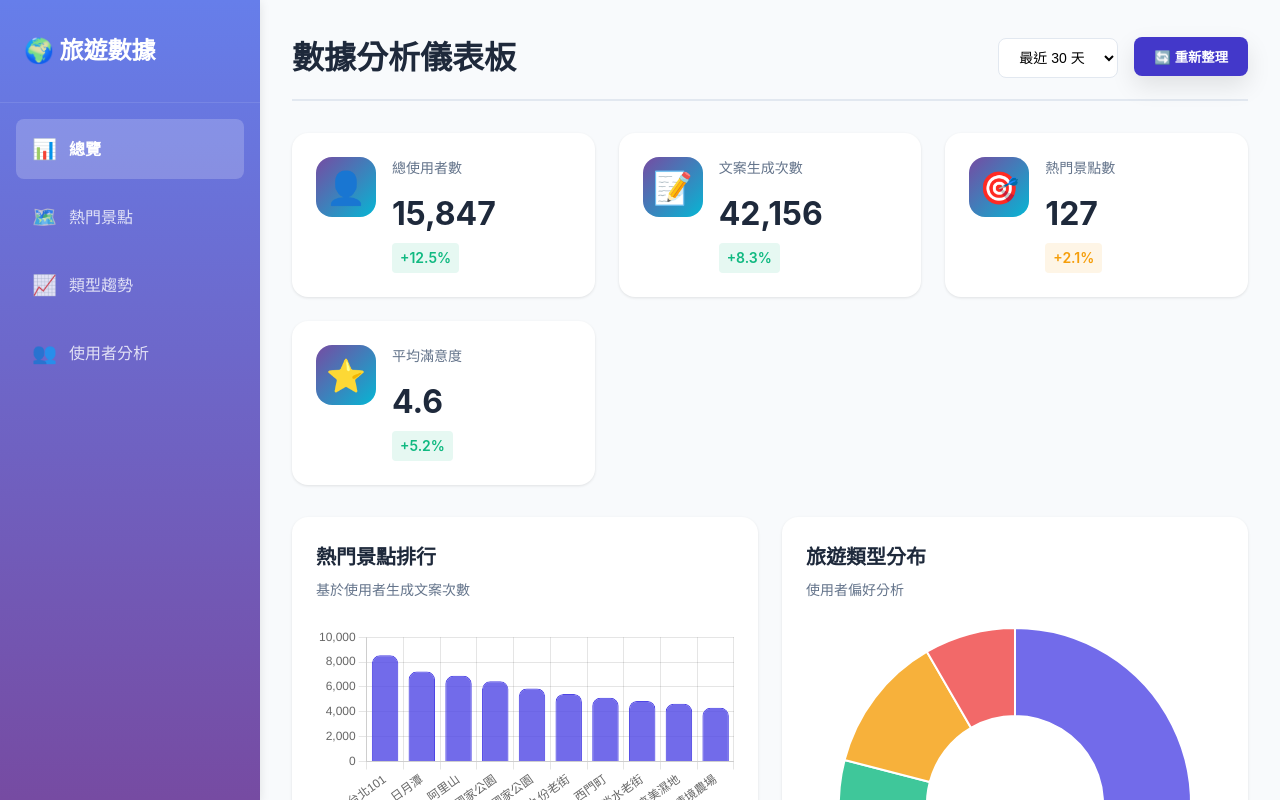
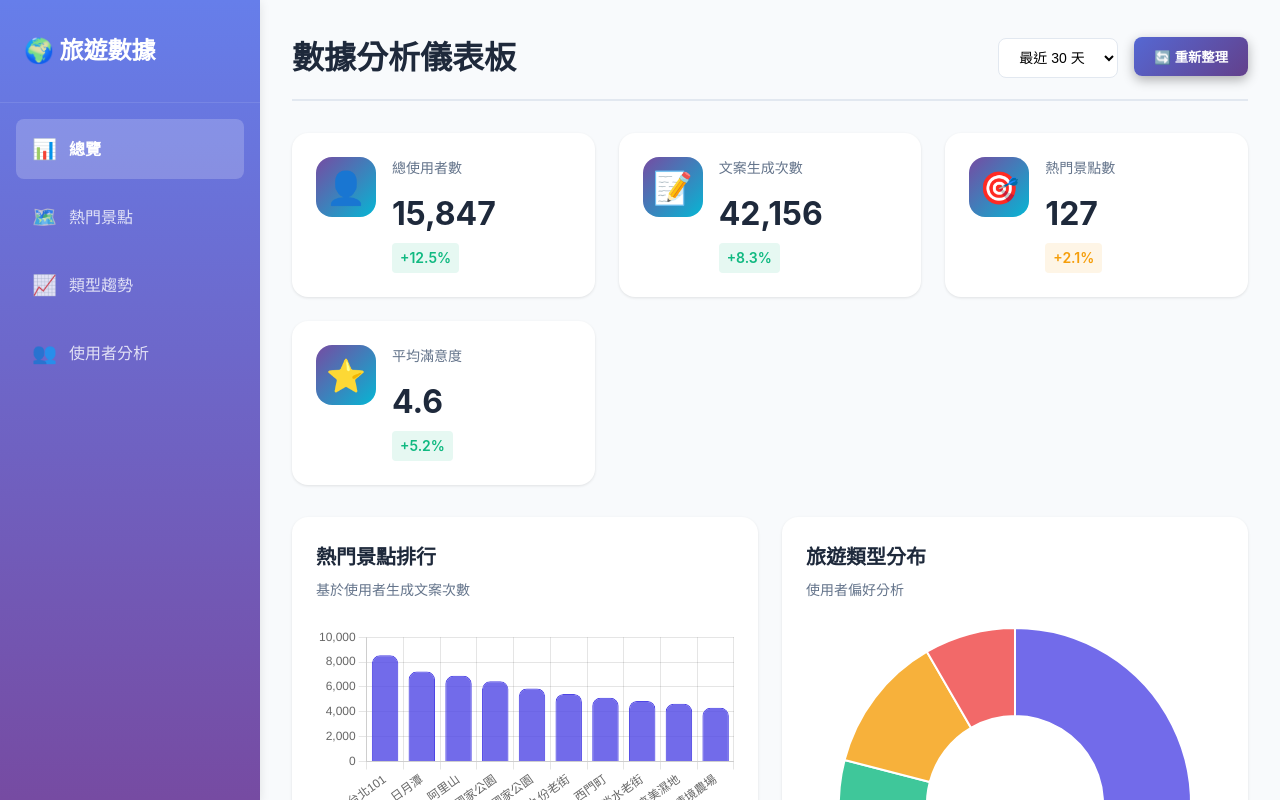
Before and after one commit to Oliver-Lai/pilog-dashboard, a plain HTML site: page index.html in a window 1280 px wide. In both pictures the pointer is over the button "🔄 重新整理". Shown: the top 800 px of the page. Drawn offline with nearby package versions, Linux system fonts and the light colour scheme.

Commit message:
change-color-2

```diff
--- a/styles.css
+++ b/styles.css
@@ -127,19 +127,20 @@ body {
 
 .refresh-btn {
     padding: 0.625rem 1.25rem;
-    background: var(--primary-color);
+    background: linear-gradient(135deg, #667eea 0%, #764ba2 100%);
     color: white;
     border: none;
     border-radius: 0.5rem;
     cursor: pointer;
     font-weight: 600;
     transition: all 0.2s;
+    box-shadow: 0 2px 8px rgba(0, 0, 0, 0.2);
 }
 
 .refresh-btn:hover {
-    background: #4338ca;
+    background: linear-gradient(135deg, #5568d3 0%, #63408b 100%);
     transform: translateY(-1px);
-    box-shadow: var(--shadow-lg);
+    box-shadow: 0 4px 12px rgba(0, 0, 0, 0.3);
 }
 
 /* 統計卡片 */
```
